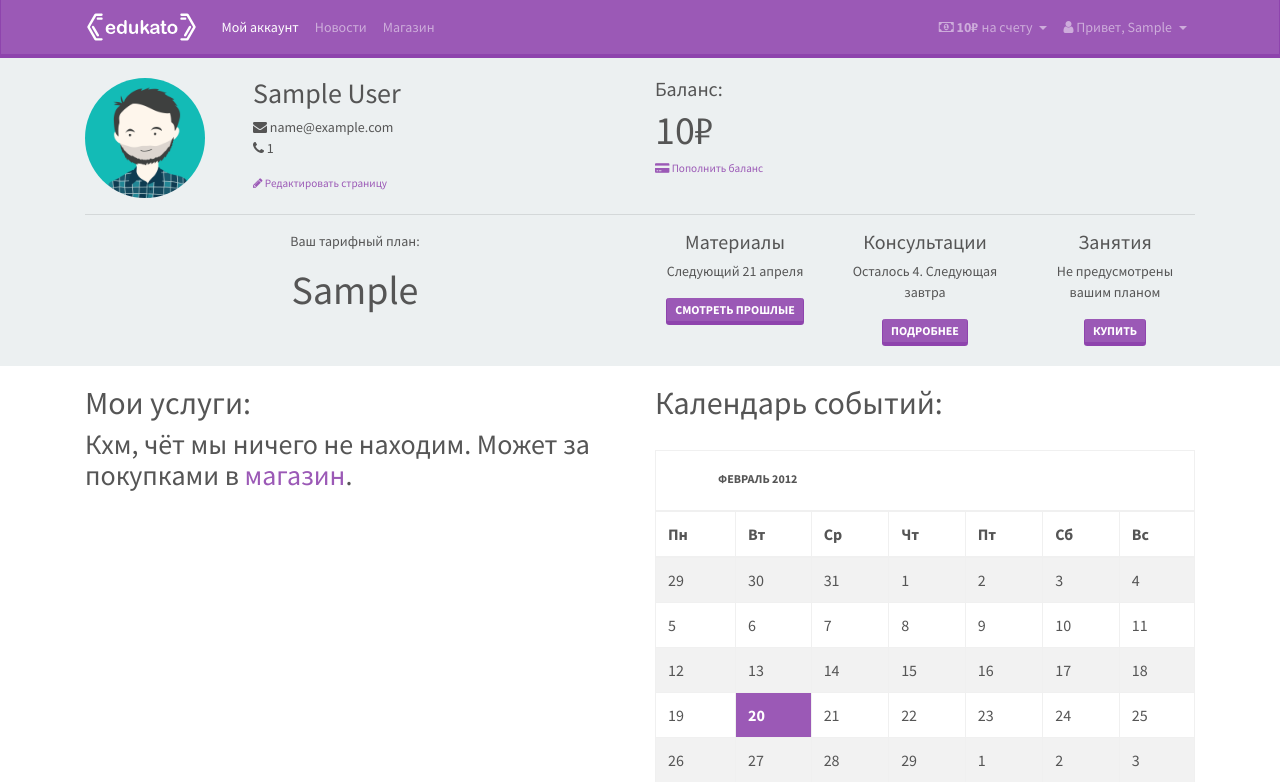
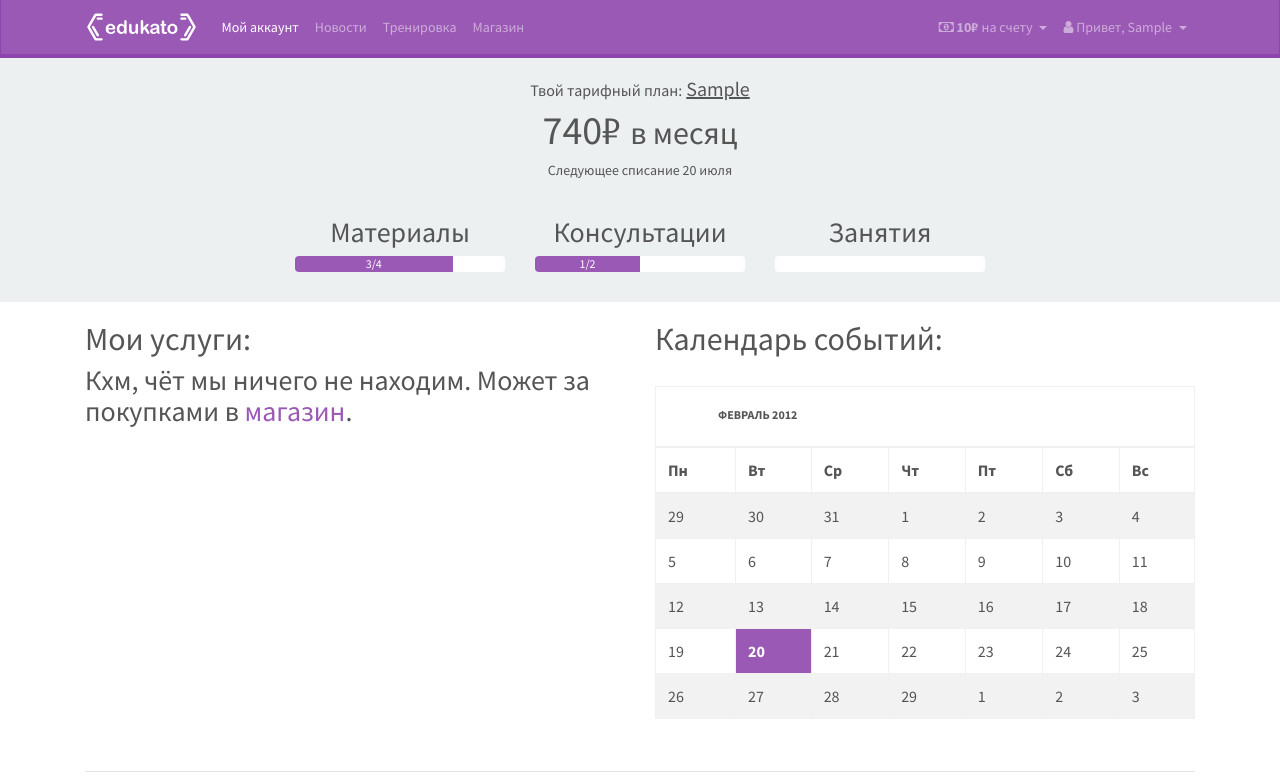
Before and after one commit to edukato/learning, a Flask app: page /account in a window 1280 px wide. Shown: the top 782 px of the page. Run offline with Flask 2, Linux system fonts and the light colour scheme; a user stored in the database is signed in; tables that the repository leaves empty hold one stand-in row (values such as "Sample post"); data that the repository does not hold is empty; some libraries are stand-ins or nearby versions.

Commit message:
start page + пункт в меню

```diff
--- a/app/templates/base.html
+++ b/app/templates/base.html
@@ -24,7 +24,7 @@
 
 {% set navigation_bar_auth = [
 ('/account', 'account', 'Мой аккаунт'),
-('/feed', 'feed', 'Новости'),
+('/feed', 'feed', 'Новости'),('/training','training','Тренировка'),
 ('/shop', 'shop', 'Магазин')
 ] -%}
 
--- a/app/templates/home/account.html
+++ b/app/templates/home/account.html
@@ -5,6 +5,49 @@
 {% block body %}
 {{ utils.flashed_messages() }}
 <div class="bg-1">
+    <div class="container">
+        <div class="row text-center">
+            <div class="col-md-12">
+                <h5>
+                    <small>Твой тарифный план:</small>
+                    <u>{{ current_user.plan }}</u>
+                </h5>
+                <h1>740₽
+                    <small>в месяц</small>
+                </h1>
+                <p>Следующее списание 20 июля</p>
+            </div>
+        </div>
+        <div class="container text-center" style="max-width: 720px">
+            <div class="row">
+                <div class="col">
+                    <h3>Материалы</h3>
+                    <div class="progress" style="background-color: white">
+                        <div class="progress-bar" role="progressbar" style="width: 75%;" aria-valuenow="25"
+                             aria-valuemin="0" aria-valuemax="100">3/4
+                        </div>
+                    </div>
+                </div>
+                <div class="col">
+                    <h3>Консультации</h3>
+                    <div class="progress" style="background-color: white">
+                        <div class="progress-bar" role="progressbar" style="width: 50%;" aria-valuenow="25"
+                             aria-valuemin="0" aria-valuemax="100">1/2
+                        </div>
+                    </div>
+                </div>
+                <div class="col">
+                    <h3>Занятия</h3>
+                    <div class="progress" style="background-color: white">
+                        <div class="progress-bar" role="progressbar" style="width: 0%;" aria-valuenow="25"
+                             aria-valuemin="0" aria-valuemax="100">0/0
+                        </div>
+                    </div>
+                </div>
+            </div>
+        </div>
+    </div>
+    <!--
     <div class="container">
         <div class="row">
             <div class="col-md-6">
@@ -47,6 +90,7 @@
             </div>
         </div>
     </div>
+    -->
 </div>
 <div class="container">
     <div class="row">
```
Also changed, not shown: app/static/css/style.css (line endings or trailing spaces). Lines whose indentation alone changed are shown as unchanged.
